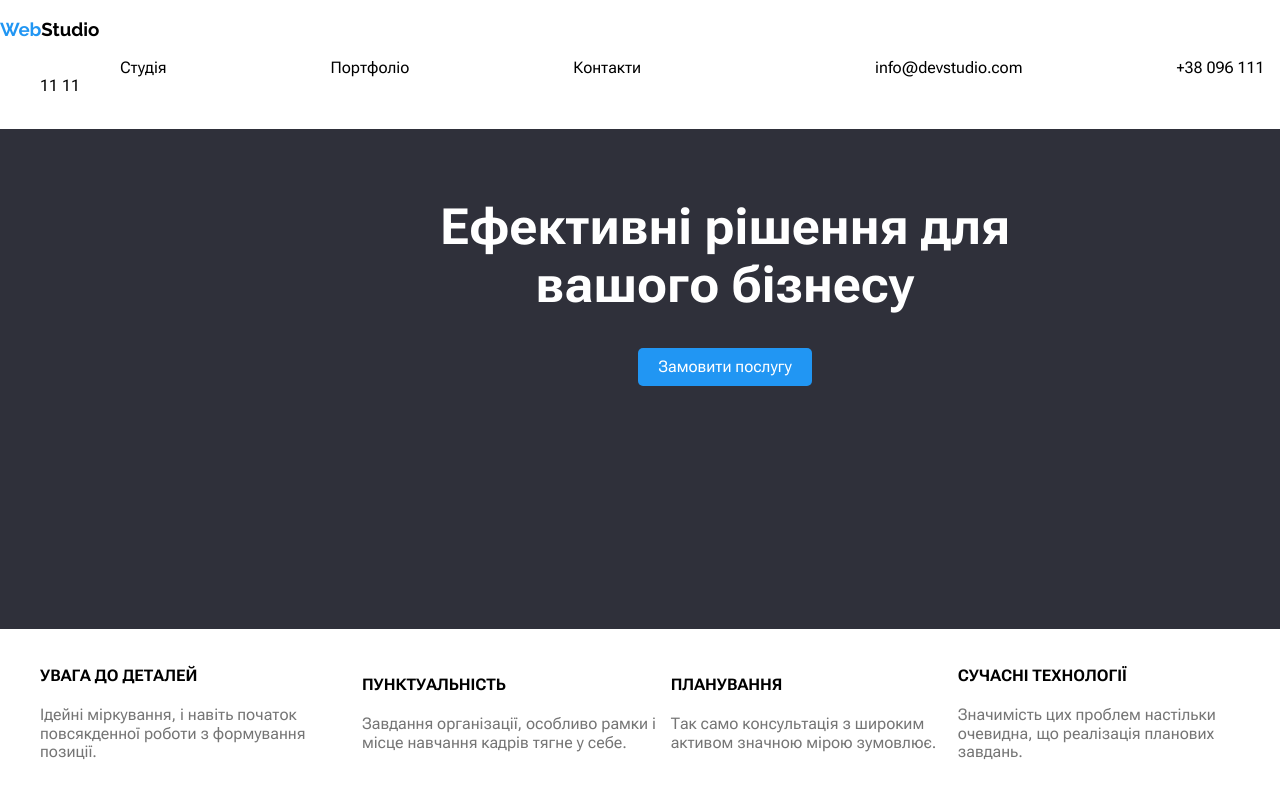
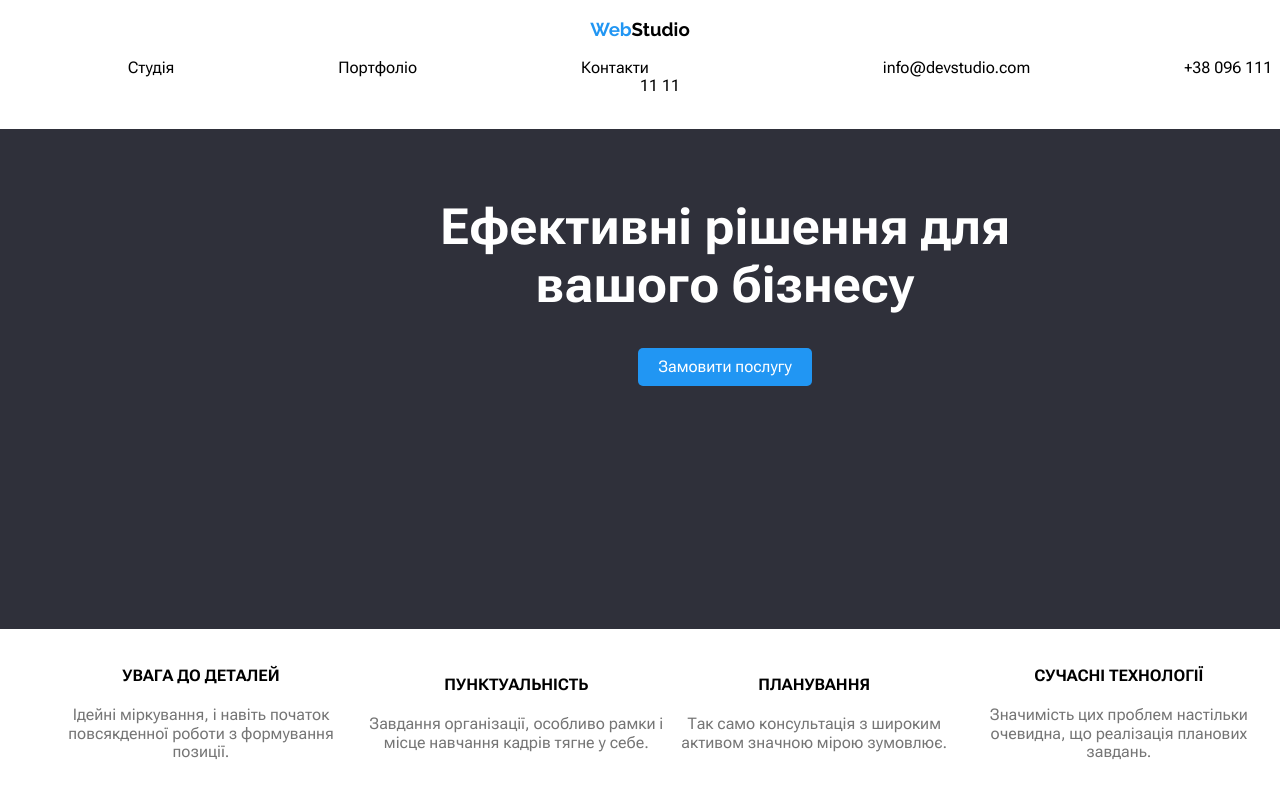
Before and after one commit to ronkd2019/webstudio3, a plain HTML site: page index.html in a window 1280 px wide. Shown: the top 800 px of the page. Drawn offline with nearby package versions, Linux system fonts and the light colour scheme.

Commit message:
Update index.html
test

```diff
--- a/index.html
+++ b/index.html
@@ -23,7 +23,8 @@
   </head>
   <body>
     <header id="header">
-      <h3>
+      <div class="container">
+        <h3>
         <span style="color: #2196f3">Web</span
         ><span style="color: black">Studio</span>
       </h3>
@@ -33,16 +34,18 @@
         <li><a href="#" class="liheroo">Контакти</a></li>
         <li><a href="#" class="lihero">info@devstudio.com</a></li>
         <li><a href="#" class="lihero">+38 096 111 11 11</a></li>
-      </ul>
+      </ul></div>
     </header>
     <section id="hero">
-      <h1>Ефективні рішення для<br />вашого бізнесу</h1>
+
+
       <div class="container">
+        <h1>Ефективні рішення для<br />вашого бізнесу</h1>
         <button type="button">Замовити послугу</button>
       </div>
     </section>
     <section id="main">
-      <ul class="mainul">
+      <div class="container"><ul class="mainul">
         <li>
           <h4>УВАГА ДО ДЕТАЛЕЙ</h4>
           <p>
@@ -68,7 +71,7 @@
             завдань.
           </p>
         </li>
-      </ul>
+      </ul></div>
     </section>
     <section id="submain">
       <h2>Чим ми займаємося</h2>
```
